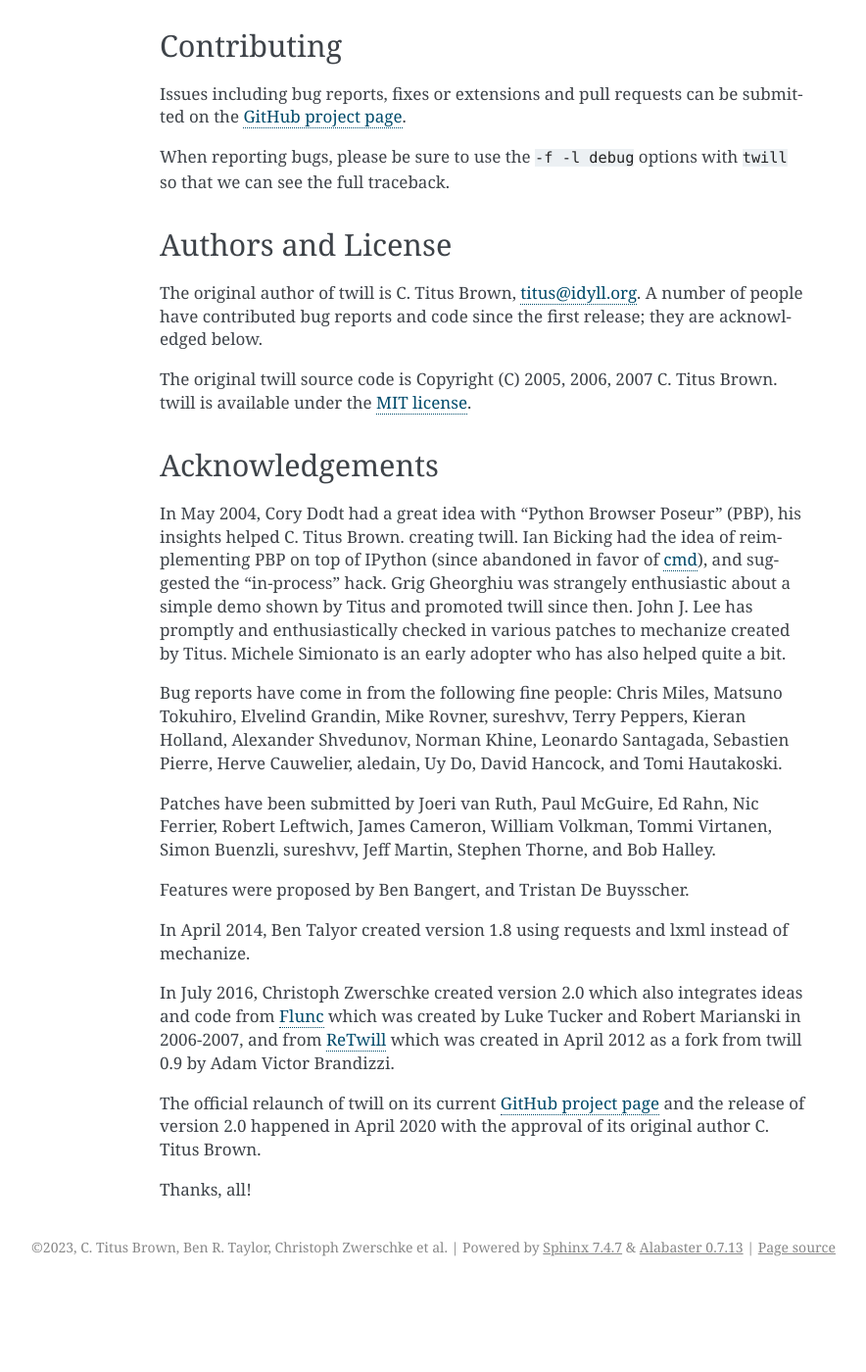
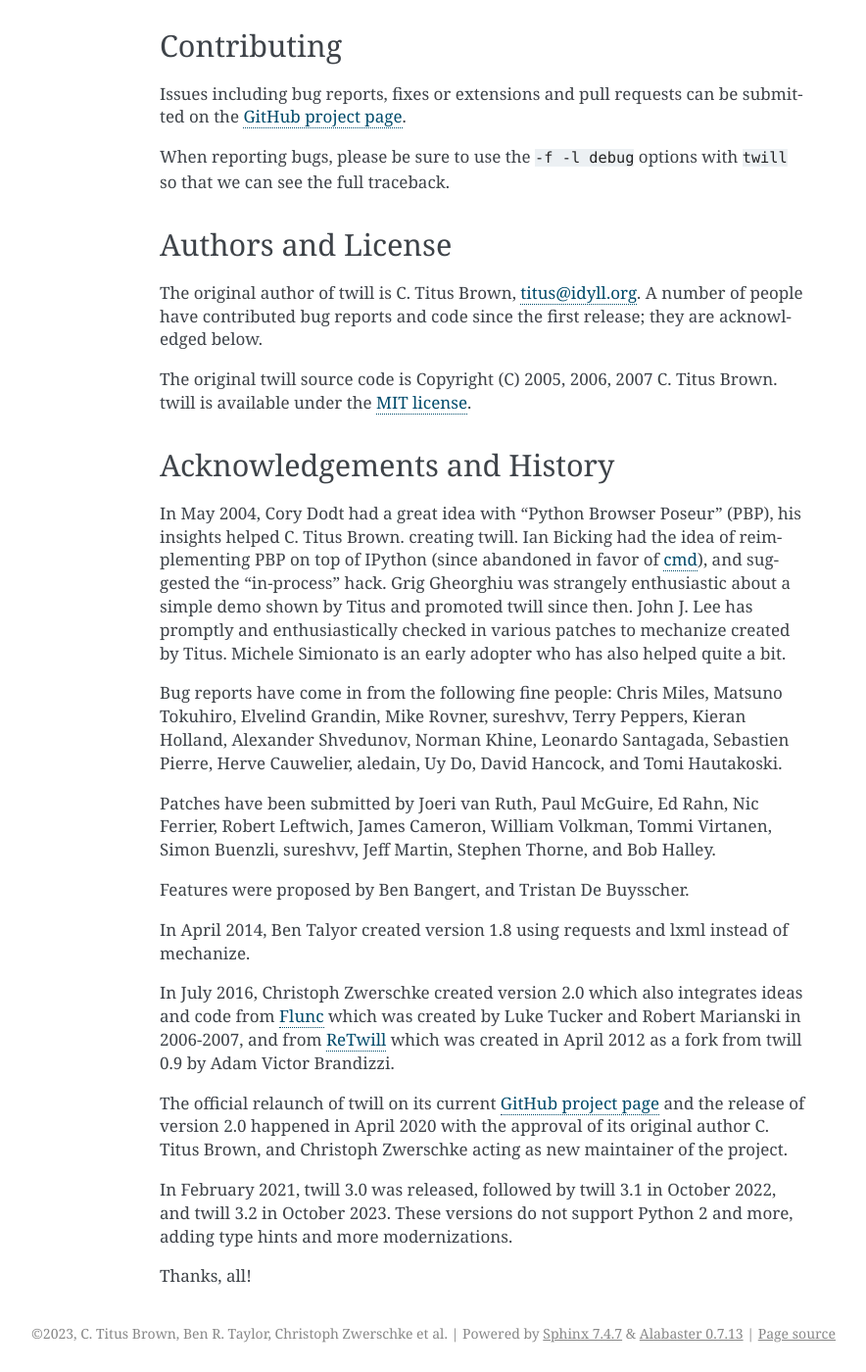
Before and after one commit to ctb/twill-legacy, a Sphinx documentation site: the page built from docs/overview.rst, in a window 1280 px wide and 1400 px high, scrolled down 1072 px. Shown: the whole window at 98% size, without its empty margins (257-1141 px from the left). Built offline with Sphinx 7.4.7, drawn with Linux system fonts in a browser that asks for light colours; before the commit the page ends 2384 px from its top, so only the background shows below that; some of the changed text lies outside the part shown.

Commit message:
Update changelog and docs

```diff
--- a/docs/changelog.rst
+++ b/docs/changelog.rst
@@ -6,8 +6,13 @@
 
 3.2 (released ...)
 ------------------
+* The supported Python versions are now 3.8 to 3.12.
+* A new method 'find_links' was added to the twill browser (#17).
 * Twill now uses httpx_ instead of requests_.
 * WSGI apps are now supported via httpx, wsgi_intercept is not needed anymore.
+* We now use 'pyproject.toml' instead of 'setup.py'.
+* Type hints and code style have been improved and are checked with ruff.
+* Internal code was reformatted using ruff format (compatible with black).
 
 3.1 (released 2022-10-30)
 -------------------------
--- a/docs/developer.rst
+++ b/docs/developer.rst
@@ -4,7 +4,7 @@
 Developing twill
 ================
 
-twill is entirely written in Python. You will need Python 3.6
+twill is entirely written in Python. You will need Python 3.8
 or newer to use and develop it.
 
 Package tests
--- a/docs/overview.rst
+++ b/docs/overview.rst
@@ -16,12 +16,12 @@
 Downloading twill
 -----------------
 
-The latest release of twill is twill version 3.0.
+The latest release of twill is twill version 3.2.
 It is available for `download`_ from the Python Package Index,
 and you can use Python's `pip`_ tool to install or upgrade twill.
 Please see the :ref:`changelog` for what's new in this version.
 
-twill 3.0 works with Python 3.6 and newer.
+twill 3.2 works with Python 3.8 and newer.
 
 To start using twill, install it and then type ``twill``.
 At the prompt, type::
@@ -76,8 +76,8 @@
 The original twill source code is Copyright (C) 2005, 2006, 2007
 C. Titus Brown. twill is available under the `MIT license`_.
 
-Acknowledgements
-----------------
+Acknowledgements and History
+----------------------------
 
 In May 2004, Cory Dodt had a great idea with "Python Browser Poseur"
 (PBP), his insights helped C. Titus Brown. creating twill. Ian Bicking
@@ -111,7 +111,12 @@
 
 The official relaunch of twill on its current `GitHub project page`_
 and the release of version 2.0 happened in April 2020 with the approval
-of its original author C. Titus Brown.
+of its original author C. Titus Brown, and Christoph Zwerschke acting
+as new maintainer of the project.
+
+In February 2021, twill 3.0 was released, followed by twill 3.1 in
+October 2022, and twill 3.2 in October 2023. These versions do not
+support Python 2 and more, adding type hints and more modernizations.
 
 Thanks, all!
 
```
Also changed, not shown: README.md (+2 -2 lines).
